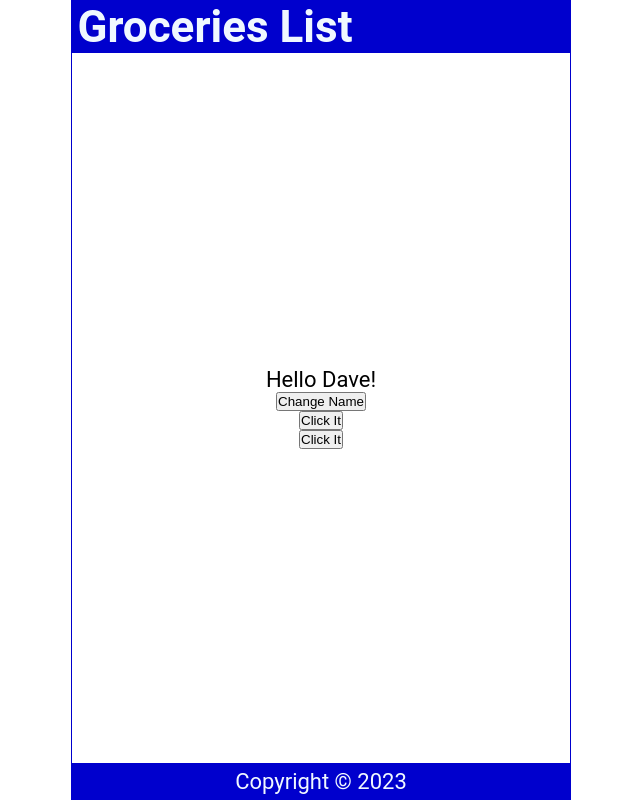
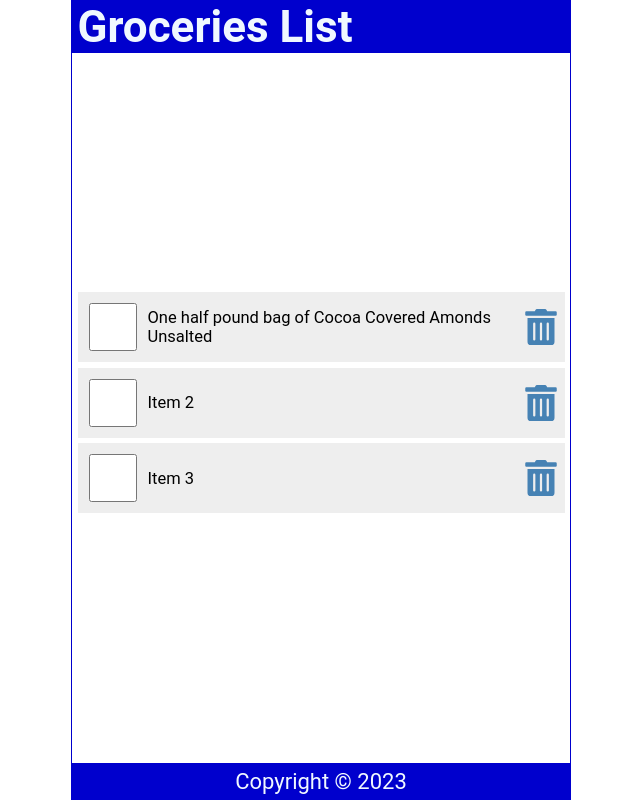
Before and after one commit to buithutruc/ReactTutorial, a React (Create React App) app: page / in a window 1280 px wide. Shown: the whole page, without its empty margins (319-959 px from the left). Built offline with nearby package versions, Linux system fonts and the light colour scheme.

Commit message:
making a groceries list using React

```diff
--- a/package.json
+++ b/package.json
@@ -8,6 +8,7 @@
     "@testing-library/user-event": "^13.5.0",
     "react": "^18.2.0",
     "react-dom": "^18.2.0",
+    "react-icons": "^4.7.1",
     "react-scripts": "5.0.1",
     "web-vitals": "^2.1.4"
   },
--- a/src/Content.js
+++ b/src/Content.js
@@ -1,36 +1,72 @@
 import { useState } from "react";
 import React from "react";
+import { FaTrashAlt } from "react-icons/fa";
 
 const Content = () => {
-  const [name, setName] = useState("Dave");
-  const [count, setCount] = useState(0);
+  const [items, setItems] = useState([
+    {
+      id: 1,
+      checked: false,
+      item: "One half pound bag of Cocoa Covered Amonds Unsalted",
+    },
+    {
+      id: 2,
+      checked: false,
+      item: "Item 2",
+    },
+    {
+      id: 3,
+      checked: false,
+      item: "Item 3",
+    },
+  ]);
 
-  const handleNameChange = () => {
-    const names = ["Bob", "Kevin", "Dave"];
-    const int = Math.floor(Math.random() * 3);
-    setName(names[int]);
+  const handleCheck = (id) => {
+    const listItems = items.map((item) =>
+      item.id === id ? { ...item, checked: !item.checked } : item
+    );
+    setItems(listItems);
+    localStorage.setItem("shoppingList", JSON.stringify(listItems));
   };
 
-  const handleClick = () => {
-    setCount(count + 1);
-    setCount(count + 1);
-    console.log(count);
+  const handleDelete = (id) => {
+    const listItems = items.filter((item) => item.id !== id);
+    setItems(listItems);
+    localStorage.setItem("shoppingList", JSON.stringify(listItems));
   };
-
-  const handleClick2 = (name) => {
-    console.log(count);
-  };
-
-  // const handleClick3 = (e) => {
-  //   console.log(e.target.innerText);
-  // };
 
   return (
     <main>
-      <p onDoubleClick={handleClick}>Hello {name}!</p>
-      <button onClick={handleNameChange}>Change Name</button>
-      <button onClick={handleClick}>Click It</button>
-      <button onClick={handleClick2}>Click It</button>
+      {items.length ? (
+        <ul>
+          {items.map((item) => (
+            <li className="item" key={item.id}>
+              <input
+                type="checkbox"
+                onChange={() => {
+                  handleCheck(item.id);
+                }}
+                checked={item.checked}
+              />
+              <label
+                style={item.checked ? { textDecoration: "line-through" } : null}
+                onDoubleClick={() => {
+                  handleCheck(item.id);
+                }}
+              >
+                {item.item}
+              </label>
+              <FaTrashAlt
+                onClick={() => handleDelete(item.id)}
+                role="button"
+                tabIndex="0"
+              />
+            </li>
+          ))}
+        </ul>
+      ) : (
+        <p style={{ marginTop: "2rem" }}>Your list is empty</p>
+      )}
     </main>
   );
 };
--- a/src/index.css
+++ b/src/index.css
@@ -56,3 +56,62 @@
   display: grid;
   place-content: center;
 }
+
+ul {
+  width: 100%;
+  list-style: none;
+  padding: 0 0.25rem 0.25rem;
+}
+
+ul li::before {
+  content: "\200B";
+}
+
+.item {
+  display: flex;
+  justify-content: flex-start;
+  align-items: center;
+  padding: 0.5rem 0 0.5rem 0.5rem;
+  margin: 0.25rem 0;
+  background-color: #eee;
+}
+
+.item:first-child {
+  margin: 0;
+}
+
+.item input[type="checkbox"] {
+  text-align: center;
+  width: 2.5rem;
+  width: 48px;
+  min-width: 48px;
+  height: 2.5rem;
+  height: 48px;
+  min-height: 48px;
+  cursor: pointer;
+  margin-right: 0.5rem;
+}
+
+.item input[type="checkbox"]:focus + label {
+  text-decoration: underline;
+}
+
+.item > label {
+  font-size: 0.75rem;
+  flex-grow: 1;
+}
+
+.item svg {
+  width: 48px;
+  min-width: 48px;
+  height: 36px;
+  font-size: 1rem;
+  color: steelblue;
+  cursor: pointer;
+}
+
+.item svg:focus,
+.item svg:hover {
+  color: red;
+  outline: none;
+}
```
Also changed, not shown: note.txt, src/practice.txt (added), 1 other file (tests, documents, lock files or other folders).
